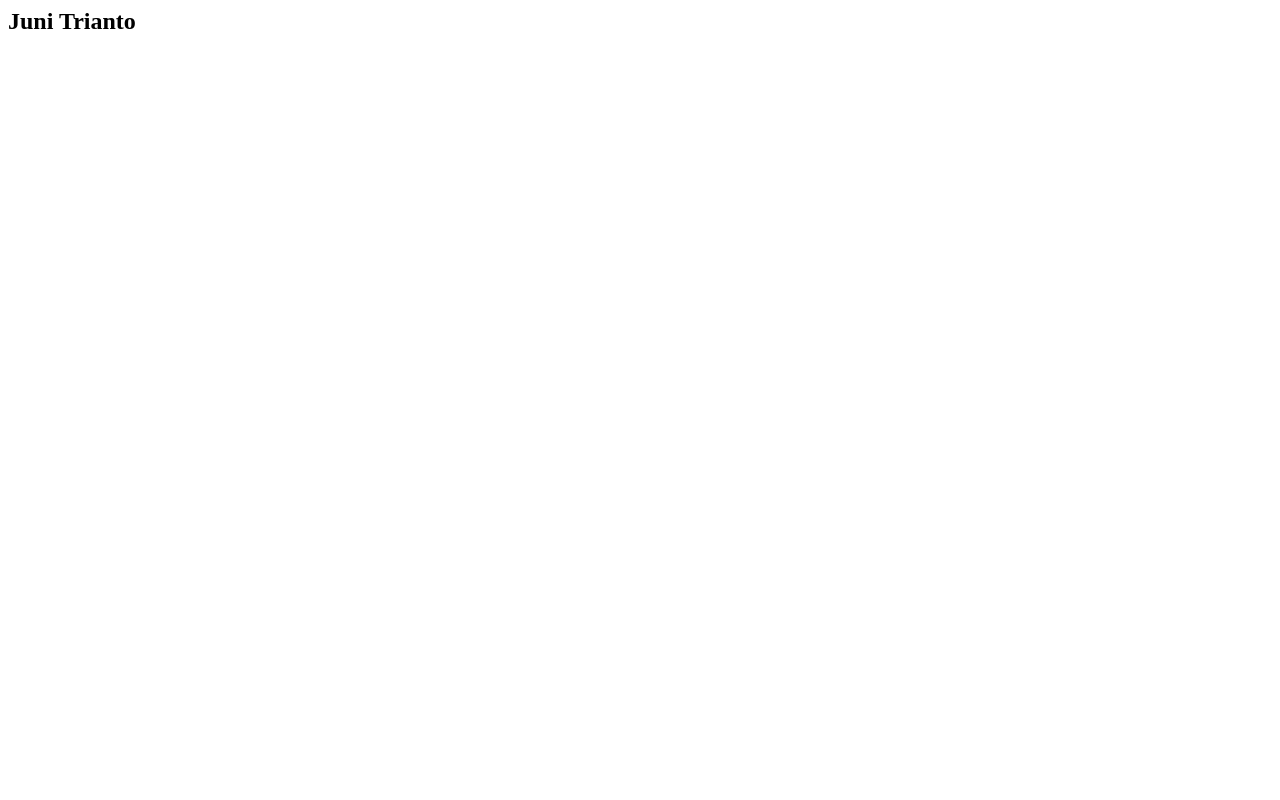
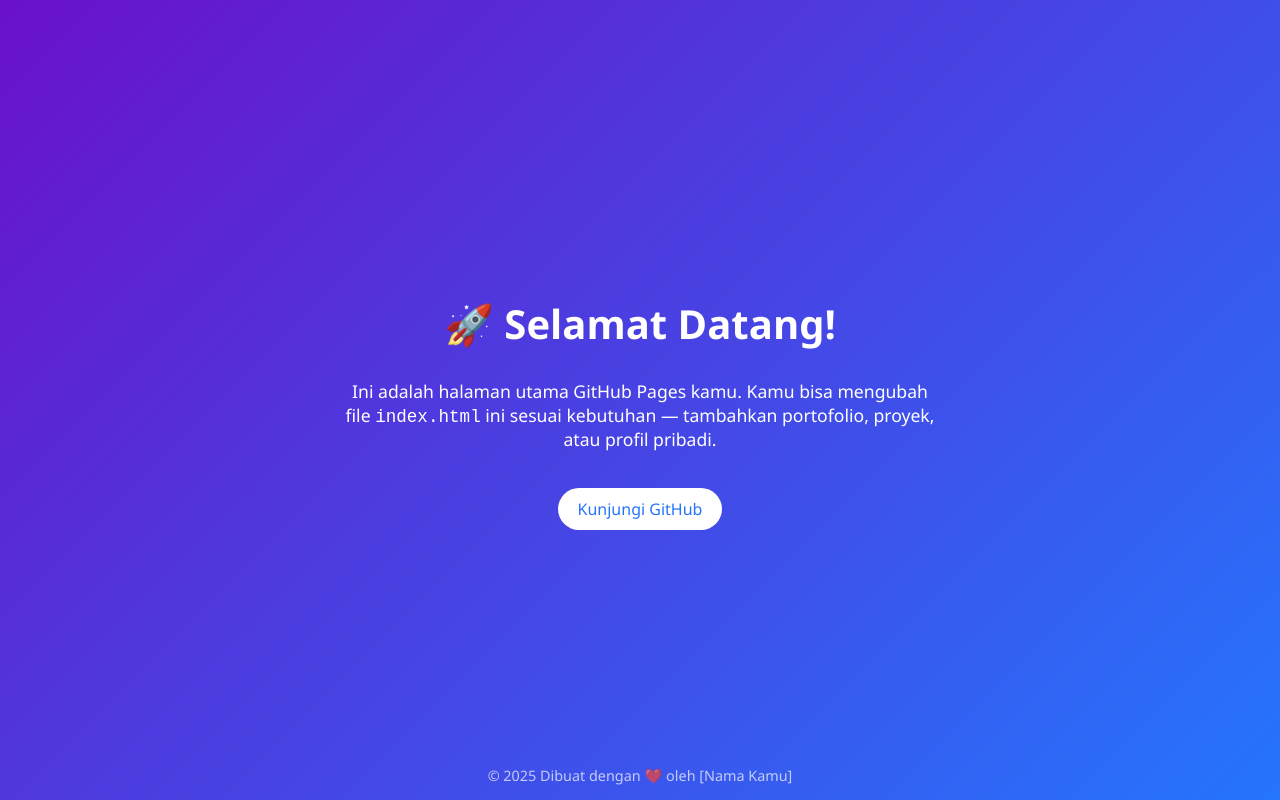
Before and after one commit to juni-trianto/juni-trianto, a plain HTML site: page index.html in a window 1280 px wide. Drawn offline with Linux system fonts and the light colour scheme.

Commit message:
Add basic HTML structure and styles to index.html

```diff
--- a/index.html
+++ b/index.html
@@ -1 +1,63 @@
-<h2>Juni Trianto</h2>
+<!DOCTYPE html>
+<html lang="id">
+<head>
+  <meta charset="UTF-8" />
+  <meta name="viewport" content="width=device-width, initial-scale=1.0" />
+  <title>Selamat Datang di GitHub Pages Saya</title>
+  <style>
+    body {
+      font-family: 'Segoe UI', Tahoma, Geneva, Verdana, sans-serif;
+      background: linear-gradient(135deg, #6a11cb, #2575fc);
+      color: #fff;
+      display: flex;
+      flex-direction: column;
+      align-items: center;
+      justify-content: center;
+      min-height: 100vh;
+      margin: 0;
+      text-align: center;
+    }
+
+    h1 {
+      font-size: 2.5rem;
+      margin-bottom: 10px;
+    }
+
+    p {
+      font-size: 1.1rem;
+      max-width: 600px;
+    }
+
+    a {
+      margin-top: 20px;
+      display: inline-block;
+      padding: 10px 20px;
+      background: #fff;
+      color: #2575fc;
+      border-radius: 30px;
+      text-decoration: none;
+      transition: 0.3s;
+    }
+
+    a:hover {
+      background: #2575fc;
+      color: #fff;
+      box-shadow: 0 0 10px rgba(255, 255, 255, 0.4);
+    }
+
+    footer {
+      position: absolute;
+      bottom: 15px;
+      font-size: 0.9rem;
+      opacity: 0.7;
+    }
+  </style>
+</head>
+<body>
+  <h1>🚀 Selamat Datang!</h1>
+  <p>Ini adalah halaman utama GitHub Pages kamu. Kamu bisa mengubah file <code>index.html</code> ini sesuai kebutuhan — tambahkan portofolio, proyek, atau profil pribadi.</p>
+  <a href="https://github.com/" target="_blank">Kunjungi GitHub</a>
+
+  <footer>© 2025 Dibuat dengan ❤️ oleh [Nama Kamu]</footer>
+</body>
+</html>
```
